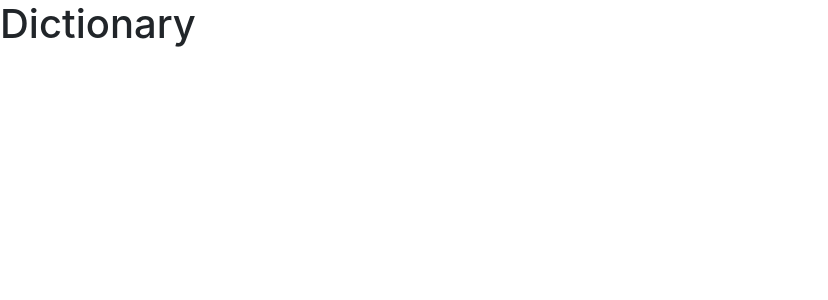
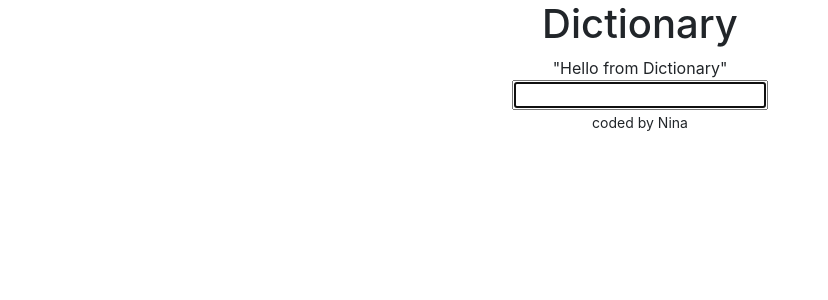
Before and after one commit to NCH1210/react-dictionary-app, a React (Create React App) app: page / in a window 1280 px wide. Shown: the top 300 px of the page, without its empty margins (0-828 px from the left). Built offline with nearby package versions, Linux system fonts and the light colour scheme.

Commit message:
initial build search function

```diff
--- a/src/App.js
+++ b/src/App.js
@@ -1,10 +1,21 @@
 import "./App.css";
+
+import Dictionary from "./Dictionary";
 
 function App() {
   return (
     <div className="App">
-      <header className="App-header"></header>
-      <h1>Dictionary</h1>
+      <div className="container">
+        <header className="App-header"></header>
+        <h1>Dictionary</h1>
+
+        <main>
+          <Dictionary />
+        </main>
+        <footer className="text-center">
+          <small>coded by Nina</small>
+        </footer>
+      </div>
     </div>
   );
 }
--- /dev/null
+++ b/src/Dictionary.css
@@ -0,0 +1,3 @@
+.container {
+  text-align: center;
+}
--- /dev/null
+++ b/src/Dictionary.js
@@ -0,0 +1,28 @@
+import React, { useState } from "react";
+import "./Dictionary.css";
+
+export default function Dictionary() {
+  let [keyword, setKeyword] = useState("");
+  function search(event) {
+    event.preventDefault();
+    alert(`Searching for ${keyword} defintion`);
+  }
+
+  function handleKeywordChange(event) {
+    console.log(event.target.value);
+    setKeyword(event.target.value);
+  }
+
+  return (
+    <div className="Dictionary">
+      "Hello from Dictionary"
+      <form onSubmit={search}>
+        <input
+          type="search"
+          onChange={handleKeywordChange}
+          autoFocus={true}
+        ></input>
+      </form>
+    </div>
+  );
+}
```
